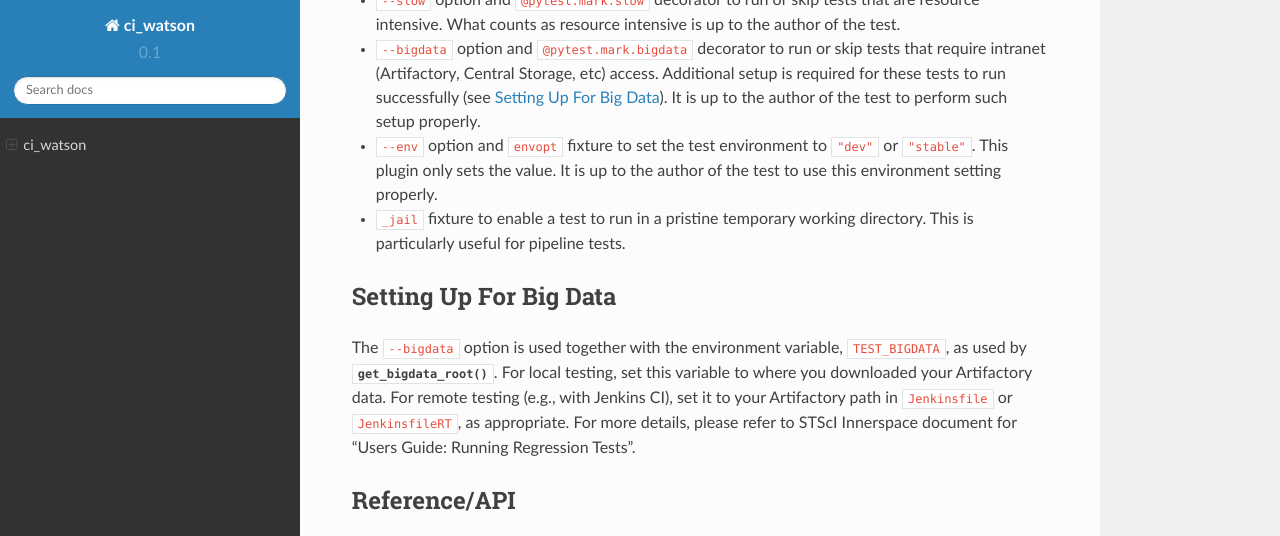
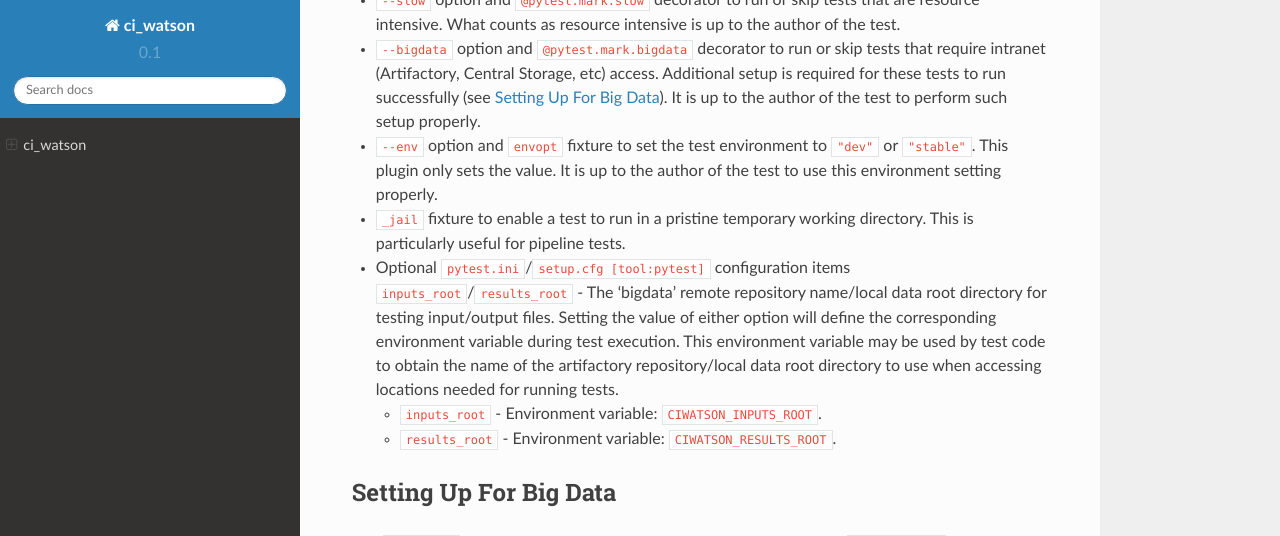
Before and after one commit to spacetelescope/ci_watson, a Sphinx documentation site: the page built from docs/source/index.rst, in a window 1280 px wide and 900 px high, scrolled down 471 px, cut to the strip 0-536 px from the top of the window. Built offline with Sphinx 7.4.7 and the Read the Docs theme 2.0.0, drawn with Linux system fonts in a browser that asks for light colours; formulas are drawn with MathJax 3.

Commit message:
Update docs

```diff
--- a/docs/source/index.rst
+++ b/docs/source/index.rst
@@ -34,6 +34,17 @@ The plugin portion of ``ci_watson`` contains:
   the author of the test to use this environment setting properly.
 * ``_jail`` fixture to enable a test to run in a pristine temporary working
   directory. This is particularly useful for pipeline tests.
+* Optional ``pytest.ini``/``setup.cfg [tool:pytest]`` configuration items
+  ``inputs_root``/``results_root`` - The 'bigdata' remote repository name/local
+  data root directory for testing input/output files. Setting the value of
+  either option will define the corresponding environment variable during
+  test execution.  This environment variable may be used by test code to
+  obtain the name of the artifactory repository/local data root directory to
+  use when accessing locations needed for running tests.
+
+  * ``inputs_root`` - Environment variable: ``CIWATSON_INPUTS_ROOT``.
+  * ``results_root`` - Environment variable: ``CIWATSON_RESULTS_ROOT``.
+
 
 
 .. _bigdata_setup:
```
